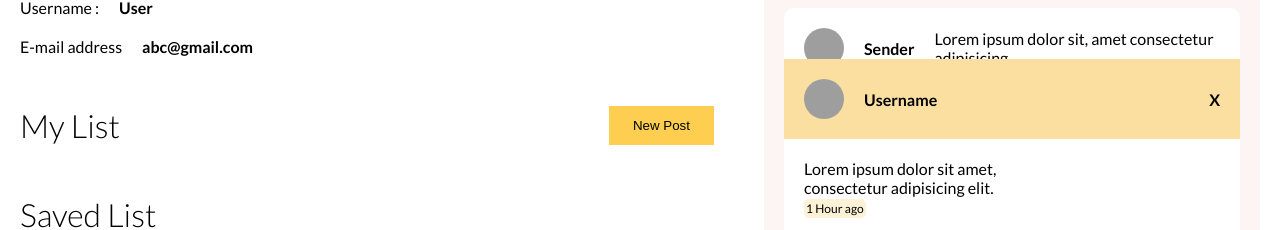
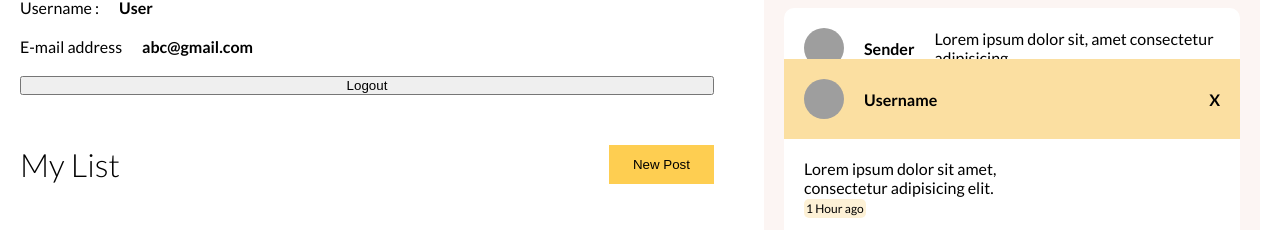
Before and after one commit to mehul-anand/simplEstate, a React (Vite) app in the folder client/: page /profile in a window 1280 px wide. Shown: the part 251-481 px from the top of the page. Built offline with nearby package versions, Linux system fonts and the light colour scheme; grey boxes are pictures that could not be loaded.

Commit message:
profile page

```diff
--- a/client/src/pages/profilePage/ProfilePage.jsx
+++ b/client/src/pages/profilePage/ProfilePage.jsx
@@ -1,9 +1,28 @@
-import React from 'react'
+import React, { useState } from 'react'
 import "./profilePage.scss"
 import List from '../../components/list/List'
 import Chat from '../../components/chat/Chat'
+import apiRequest from '../../lib/apiRequest'
+import { useNavigate } from 'react-router-dom'
 
 function ProfilePage() {
+    const navigate = useNavigate()
+    const [errorMessage,setErrorMessage] = useState("")
+    const [isLoading,setIsLoading] = useState(false)
+    const handleLogout = async()=>{
+        setIsLoading(true)
+        setErrorMessage("")
+        try {
+            const res = apiRequest.post("/auth/logout")
+            localStorage.removeItem("user")
+            navigate("/")
+        } catch (err) {
+            setErrorMessage(err)
+        }finally{
+            setIsLoading(false)
+        }
+
+    }
   return (
     <div className='profilePage'>
         <div className="details">
@@ -18,7 +37,10 @@ function ProfilePage() {
                     </span>
                     <span>Username : <b>User</b></span>
                     <span>E-mail address<b>abc@gmail.com</b></span>
+                    <button disabled={isLoading} onClick={handleLogout}>Logout</button>
+                    {errorMessage && <span className='errorMessage'>{errorMessage}</span>}
                 </div>
+
                 <div className="title">
                     <h1>My List</h1>
                     <button>New Post</button>
```
